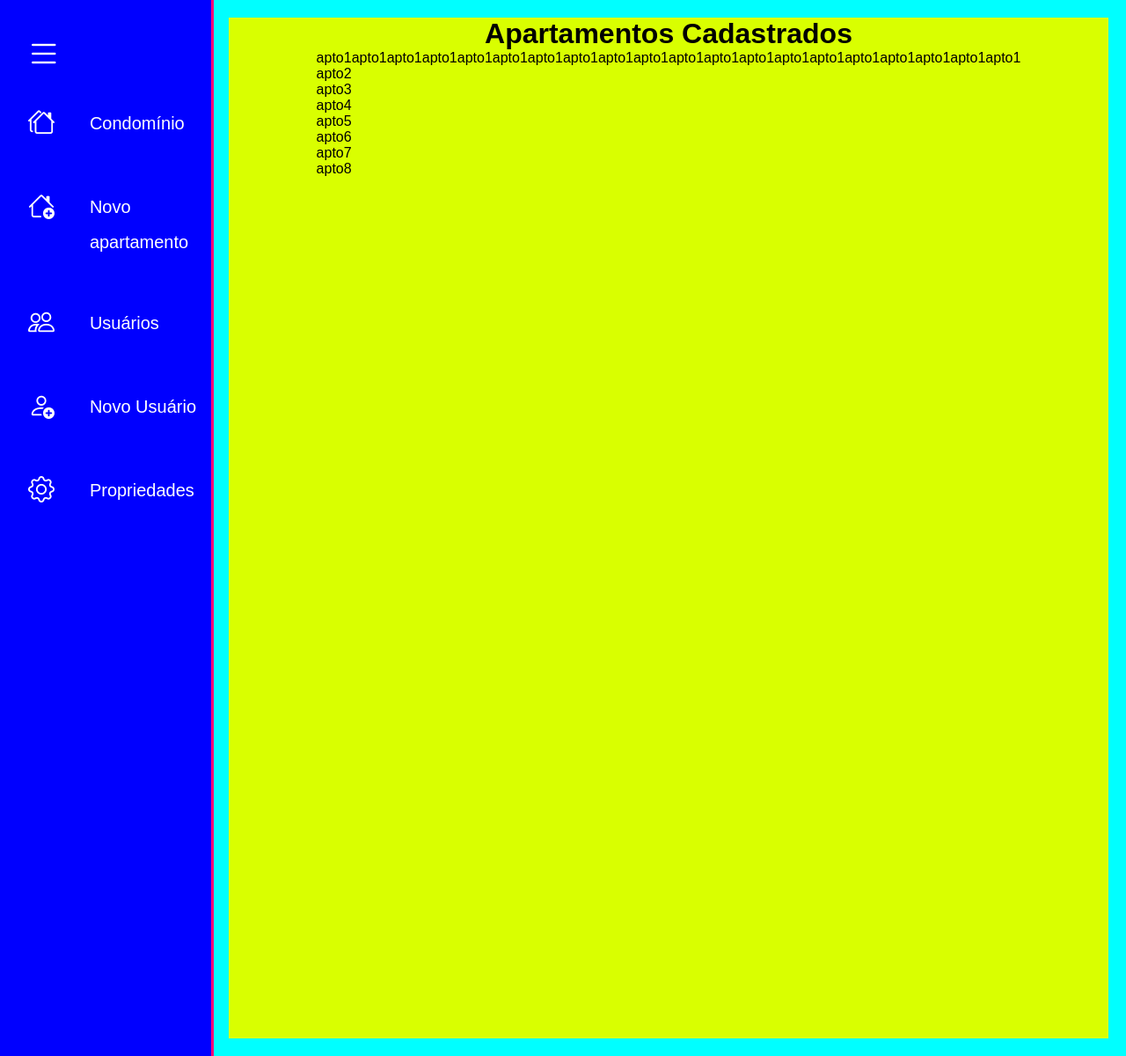
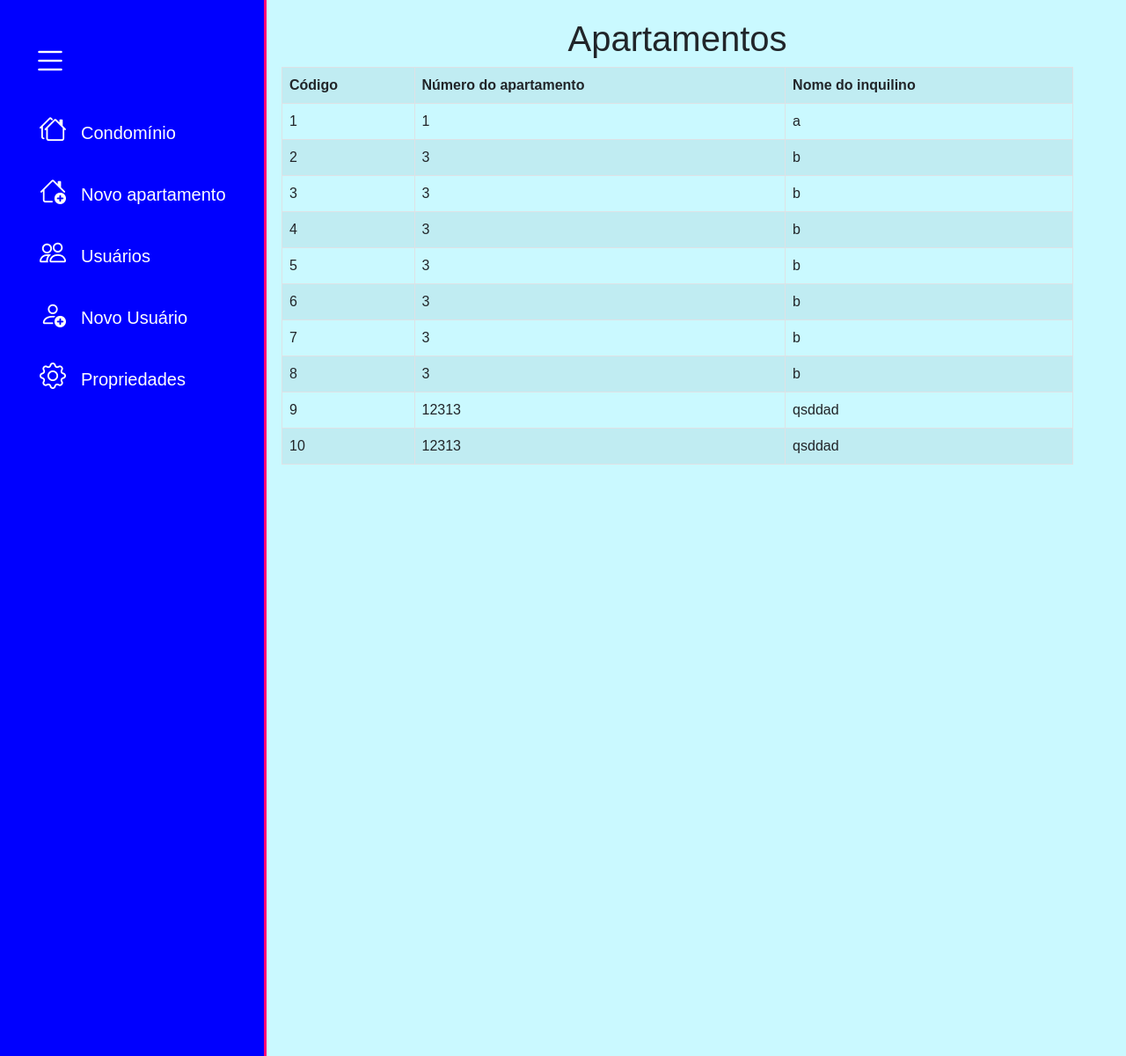
Before and after one commit to AlexOliveiraK/aptos2, a Django app: page / in a window 1280 px wide. Shown: the whole page at 88% size. Run offline with Django 4.2, Linux system fonts and the light colour scheme; data comes from the database, SQL or seed files in the repository.

Commit message:
"correcao visual e listas corrigidas"

```diff
--- a/apartamentos/app_catalogo/templates/base.html
+++ b/apartamentos/app_catalogo/templates/base.html
@@ -1,11 +1,12 @@
 {% load static %}
 
 <!DOCTYPE html>
-<html lang="en">
+<html lang="pt-br">
 <head>
     <meta charset="UTF-8">
     <meta name="viewport" content="width=device-width, initial-scale=1.0">
     <title>Document</title>
+    <link href="https://cdn.jsdelivr.net/npm/bootstrap@5.0.2/dist/css/bootstrap.min.css" rel="stylesheet" integrity="sha384-EVSTQN3/azprG1Anm3QDgpJLIm9Nao0Yz1ztcQTwFspd3yD65VohhpuuCOmLASjC" crossorigin="anonymous">
     <link rel="stylesheet" href="https://cdn.jsdelivr.net/npm/bootstrap-icons@1.11.2/font/bootstrap-icons.min.css">
     <link rel="stylesheet" href="{% static '/css/style.css' %}">
 </head>
@@ -53,6 +54,7 @@
             {% endblock%}
         </main>
     </div>
+    <script src="https://cdn.jsdelivr.net/npm/bootstrap@5.0.2/dist/js/bootstrap.bundle.min.js" integrity="sha384-MrcW6ZMFYlzcLA8Nl+NtUVF0sA7MsXsP1UyJoMp4YLEuNSfAP+JcXn/tWtIaxVXM" crossorigin="anonymous"></script>
     <script src="/static/js/script.js"></script>
 </body>
 </html>
--- a/apartamentos/app_catalogo/templates/catalogo.html
+++ b/apartamentos/app_catalogo/templates/catalogo.html
@@ -4,17 +4,21 @@
 {% block main %}
 
     <div class="container-aptos-cadastrados">
-        <h1>Apartamentos Cadastrados</h1>
-        <div class="apartamentos">
-            <div class="item">apto1apto1apto1apto1apto1apto1apto1apto1apto1apto1apto1apto1apto1apto1apto1apto1apto1apto1apto1apto1</div>
-            <div class="item">apto2</div>
-            <div class="item">apto3</div>
-            <div class="item">apto4</div>
-            <div class="item">apto5</div>
-            <div class="item">apto6</div>
-            <div class="item">apto7</div>
-            <div class="item">apto8</div>
-        </div>
+        <h1>Apartamentos</h1>
+        <table class="table table-bordered table-striped">
+            <tr>
+                <th>Código</th>
+                <th>Número do apartamento</th>
+                <th>Nome do inquilino</th>
+            </tr>
+            {% for apto in aptos %}
+            <tr>
+                <td>{{apto.id_apto}}</td>
+                <td>{{apto.numero_apto}}</td>
+                <td>{{apto.morador}}</td>
+            </tr>
+            {% endfor %}
+        </table>
     </div>
 
 {% endblock %}
--- a/apartamentos/static/css/style.css
+++ b/apartamentos/static/css/style.css
@@ -10,7 +10,7 @@
 }
 
 .geral{
-    background-color: aqua;
+    background-color: rgb(202, 249, 255);
     display: flex;
     height: 1200px;
 }
@@ -21,8 +21,8 @@
 }
 
 .container-aptos-cadastrados{
-    background-color: rgb(217, 255, 0);
-    width: 1000px;
+    background-color: rgb(202, 249, 255);
+    width: 900px;
     display: flex;
     flex-direction: column;
     align-items: center;
@@ -37,7 +37,7 @@
 }
 
 .container-usuarios-cadastrados{
-    background-color: rgb(200, 0, 255);
+    background-color: rgb(4, 255, 0);
     width: 1000px;
     display: flex;
     flex-direction: column;
@@ -54,10 +54,10 @@
 
 
 nav.menu-lateral{
-    width: 80px;
+    width: 90px;
     height: 100%;
     background-color: blue;
-    padding: 40px 0 40px 1%;
+    padding-top: 40px;
     box-shadow: 3px 0 0 #ff0077;
 
     top: 0;
@@ -73,7 +73,7 @@
 .btn-expandir{
     margin-bottom: 15px;
     width: 100%;
-    padding-left: 10px;
+    padding-left: 30px;
 }
 
 .btn-expandir i{
@@ -84,11 +84,14 @@
 }
 
 ul{
+    padding-left: 35px;
     height: 100%;
     list-style: none;
 }
 
 ul li.item-menu{
+    height: 70px;
+    padding-top: 13px;
     transition: .2s;
 }
 
@@ -98,23 +101,25 @@
 
 ul li.item-menu:hover{
     background-color: #f07;
+    border-top-left-radius: 10px;
+    border-bottom-left-radius: 10px;
 }
 
 ul li.item-menu a{
     color: white;
     text-decoration: none;
     font-size: 20px;
-    padding: 20px 4%;
+    padding-left: 10px;
     display: flex;
-    margin-bottom: 12px;
+    margin-bottom: 30px;
     line-height: 40px;
 }
 
 ul li.item-menu a .txt-link{
-    margin-left: 40px;
+    margin-left: 17px;
+    padding-top: 3px;
 }
 
 ul li.item-menu a .icon i{
     font-size: 30px;
-    margin-left: 10px;
 }
```
Also changed, not shown: apartamentos/app_cad_usuarios/templates/usuarios/base.html (+5 -3 lines), apartamentos/static_producao/css/style.css (+22 -5 lines).
